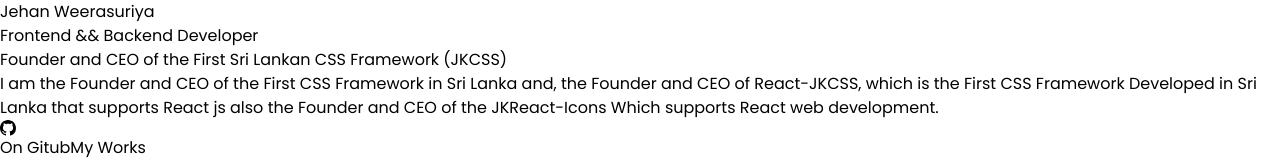
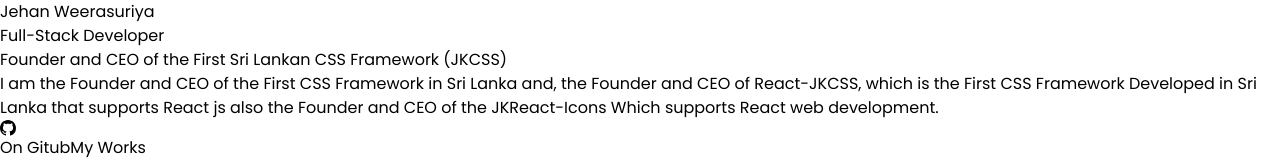
Before and after one commit to BackendExpert/Myportfolio, a React (Vite) app: page / in a window 1280 px wide. Shown: the top 160 px of the page. Built offline with nearby package versions, Linux system fonts and the light colour scheme; a web font is replaced by a local one.

Commit message:
Update HomePage.jsx
Co-Authored-By: JehanKandy  <jehankandy@gmail.com>

```diff
--- a/src/comportment/HomePage.jsx
+++ b/src/comportment/HomePage.jsx
@@ -27,7 +27,7 @@
             <div className="hidden md:block bg-[#081B28] text-white pb-40 over-flow-hidden px-16">
                 <div className="mx-16 my-20">
                     <h1 className="md:mt-40 md:text-4xl font-semibold">Jehan Weerasuriya</h1>
-                    <p className="my-4 text-3xl text-[#00A0DF] font-semibold">Frontend && Backend Developer</p>
+                    <p className="my-4 text-3xl text-[#00A0DF] font-semibold">Full-Stack Developer</p>
                     <p className="text-xl text-white font-semibold my-4">Founder and CEO of the First Sri Lankan CSS Framework (JKCSS)</p>
                     <p className="text-xl my-8">I am the Founder and CEO of the First CSS Framework in Sri Lanka and, the Founder and CEO of React-JKCSS, which is the First CSS Framework Developed in Sri Lanka that supports React js also the Founder and CEO of the JKReact-Icons Which supports React web development.</p>
                     <div className="my-4 flex">
```
